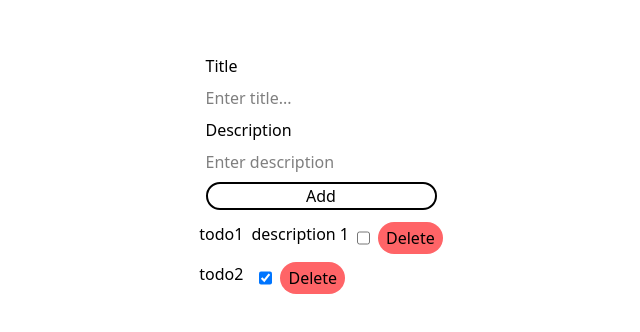
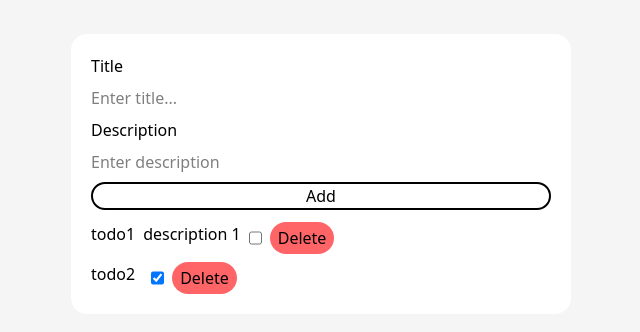
Before and after one commit to bogdanchik88/todo_react, a React (Vite) app: page / in a window 1280 px wide. Shown: the part 226-558 px from the top of the page, without its empty margins (319-959 px from the left). Built offline with nearby package versions, Linux system fonts and the light colour scheme.

Commit message:
Markup hotfix

```diff
--- a/src/App.jsx
+++ b/src/App.jsx
@@ -1,17 +1,16 @@
-import { useEffect } from "react"
-import useTodosStore from "./store/useTodosStore"
 import InputForm from "./components/InputForm"
 import TodoList from "./components/TodoList"
 
 function App() {
   return (
-    <>
-      <div className="flex flex-col items-center justify-center min-h-screen gap-3">
-        <InputForm/>
-        <TodoList/>
+    <div className="min-h-screen flex items-center justify-center bg-neutral-100">
+      <div className="flex flex-col gap-3 w-[90%] max-w-[500px] p-5 bg-white rounded-2xl">
+        <InputForm />
+        <TodoList />
       </div>
-    </>
+    </div>
   )
 }
 
+
 export default App
```
